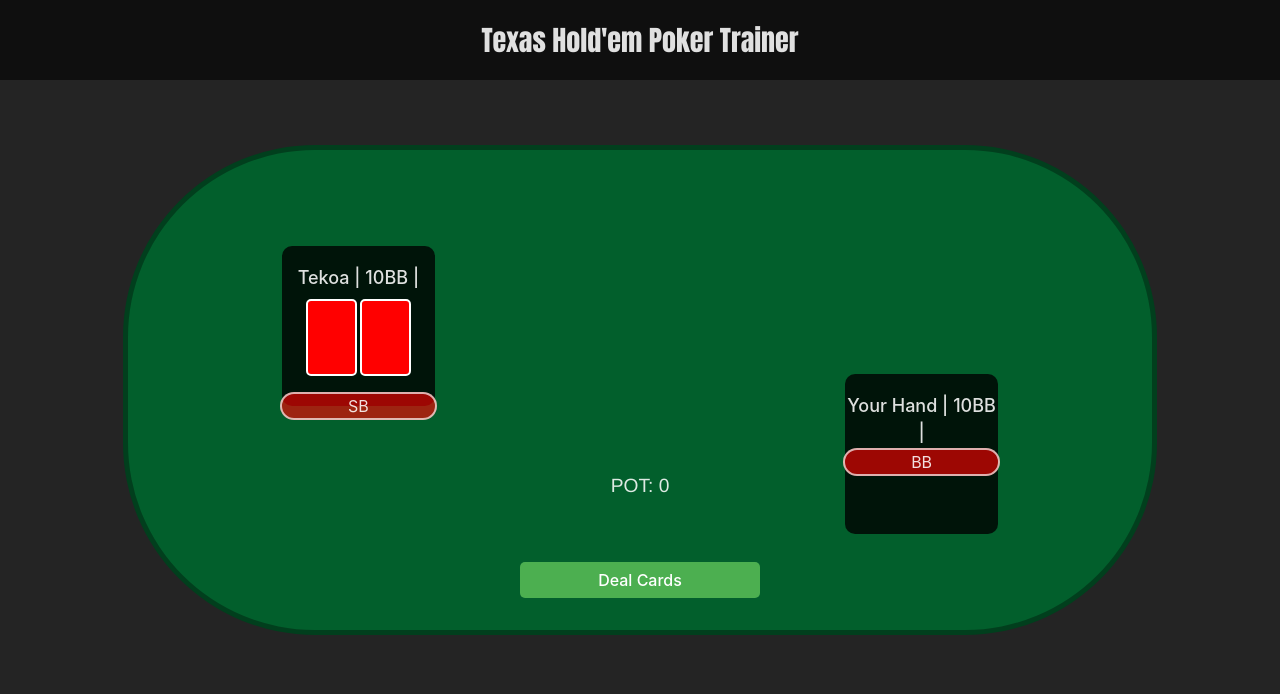
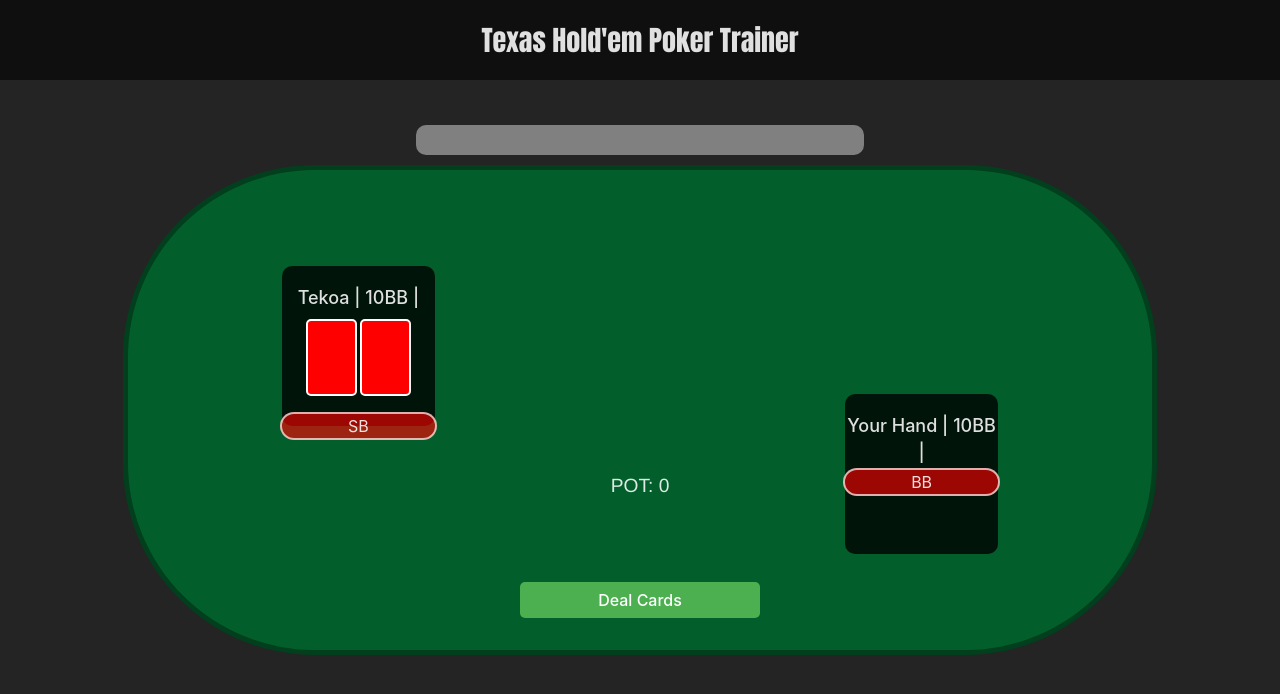
Before and after one commit to Joshieingold/poker-trainer, a React (Vite) app: page / in a window 1280 px wide. Shown: the top 694 px of the page. Built offline with nearby package versions, Linux system fonts and the light colour scheme.

Commit message:
added percentcorrectbar into the table.

```diff
--- a/src/App.jsx
+++ b/src/App.jsx
@@ -6,6 +6,7 @@ function App() {
   return (
     <div className="App">
       <Navbar />
+
       <PokerTable />
     </div>
   );
--- a/src/components/CorrectPercentBar/correctpercentbar.css
+++ b/src/components/CorrectPercentBar/correctpercentbar.css
@@ -0,0 +1,11 @@
+.container {
+    width: 35vw;
+
+}
+.progressBar {
+    width:100%;
+    height: 30px;
+    border-radius: 10px;
+    background-color: grey;
+    margin-bottom: 10px;
+}
--- a/src/components/CorrectPercentBar/correctpercentbar.jsx
+++ b/src/components/CorrectPercentBar/correctpercentbar.jsx
@@ -0,0 +1,17 @@
+import React from "react";
+import "./correctpercentbar.css";
+
+export const CorrectPercentBar = () => {
+    return (
+        <div className="container">
+        <div className="progressBar">
+            <div className="progressBarFill">
+
+            </div>
+            <div className="progressLabel"></div>
+        </div>
+
+    </div>
+    );
+};
+export default CorrectPercentBar;
--- a/src/components/PokerTable.jsx
+++ b/src/components/PokerTable.jsx
@@ -1,6 +1,7 @@
 import React, { useEffect, useState } from 'react';
 import { compareHands } from '../utils/handEvaluator.jsx'; // Updated path if necessary
 import Actions from './Actions/actions.jsx'; // Import the Actions component
+import CorrectPercentBar from './CorrectPercentBar/correctpercentbar.jsx';
 import Hand from './Hand.jsx';
 import './PokerTable.css';
 // Data for making every card
@@ -236,6 +237,9 @@ const PokerTable = () => {
 
     return (
         <div className='gameArea'>
+            <div className='PercentBar'>
+                <CorrectPercentBar />
+            </div>
             <div className='table'>
                 {gameState !== 'start' && <h2 className='gameState'>{gameState.toUpperCase()}</h2>}
                 {gameState === 'start' && (
```
